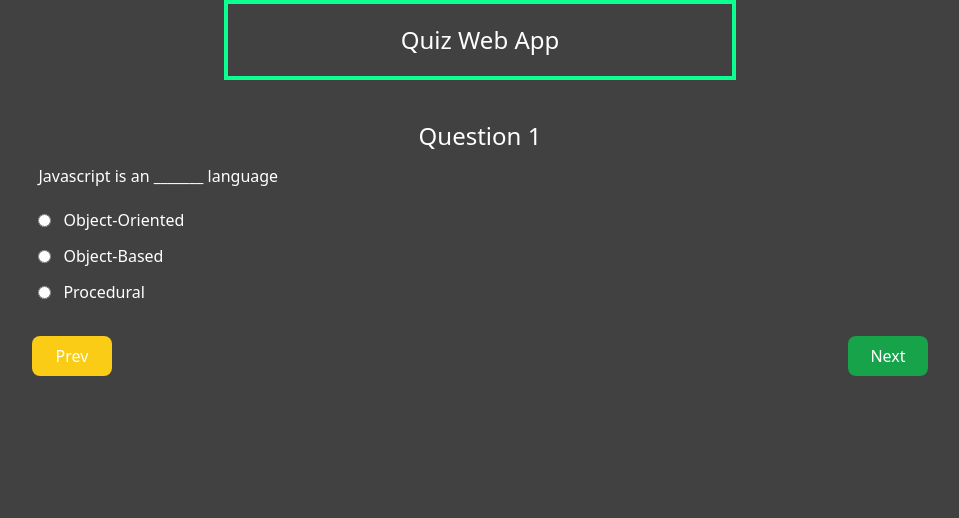
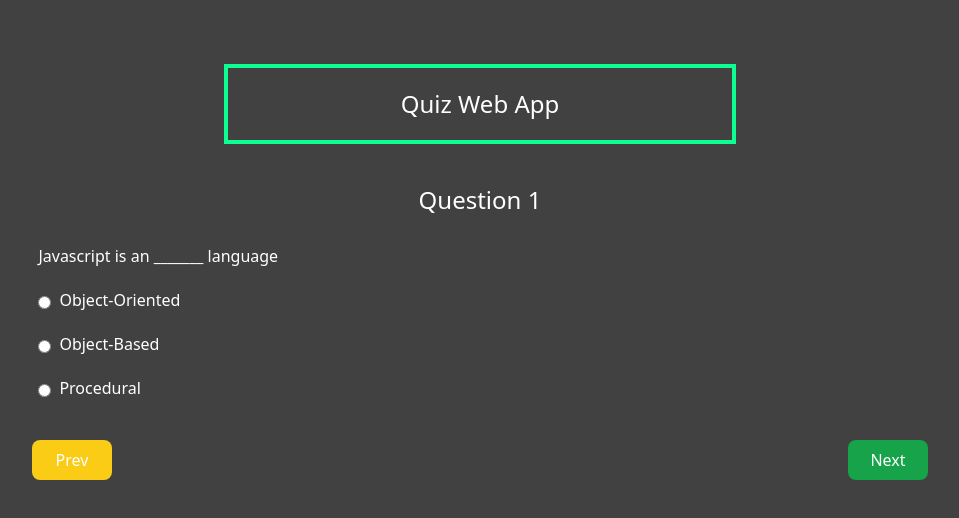
Before and after one commit to techloset/talhaRehman-Quiz-WebApp, a React (Create React App) app: page /quiz in a window 1280 px wide. Shown: the top 518 px of the page, without its empty margins (160-1119 px from the left). Built offline with nearby package versions, Linux system fonts and the light colour scheme; the HTML template or start-up script is replaced by a standard one.

Commit message:
Improving Design

```diff
--- a/src/components/Question.jsx
+++ b/src/components/Question.jsx
@@ -30,18 +30,19 @@ const Question = () => {
             <div className='flex flex-col w-[79%] '>
                 <h2 className='text-white text-2xl mx-auto mt-10'>{`Question ${questions?.id}`}</h2>
                 <div className='mx-16'>
-                    <h2 className='text-white mt-3'>{questions?.question}</h2>
+                    <h2 className='text-white mt-7'>{questions?.question}</h2>
                     <ul className='mt-5' key={questions?.id}>
                         {
                             questions?.options.map((q, i) => (
-                                <li className='flex gap-3 mt-3 items-center' key={i}>
+                                <li className='flex  mt-5 items-center justify-left' key={i}>
                                     <input
                                         type='radio'
                                         value={true}
                                         name='options'
+                                        className='mt-1'
                                         id={`q${i}-question`}
                                         onChange={onSelectRadio} />
-                                    <label htmlFor={`q${i}-question`} className='text-white'>{q}</label>
+                                    <label htmlFor={`q${i}-question`} className='text-white pl-2'>{q}</label>
                                     <div className='check checked'></div>
                                 </li>
                             ))
--- a/src/pages/Quiz/Quiz.jsx
+++ b/src/pages/Quiz/Quiz.jsx
@@ -36,12 +36,12 @@ const Quiz = () => {
     };
     return (
         <>
-            <div className='flex flex-col justify-center items-center '>
+            <div className='flex flex-col justify-center items-center mt-16'>
                 <div className=' border-[4px] border-[#0DFF92] p-5 w-[40%] flex justify-center'>
                     <h1 className='text-2xl text-white'>Quiz Web App</h1>
                 </div>
                 <Question />
-                <div className='flex justify-between w-[70%] mt-8 '>
+                <div className='flex justify-between w-[70%] mt-10 '>
                     <button className='text-white bg-yellow-400 p-2 w-20 rounded-lg' onClick={onPrev}>Prev</button>
                     <button className='text-white bg-green-600 p-2 w-20 rounded-lg' onClick={onNext}>Next</button>
                 </div>
```
